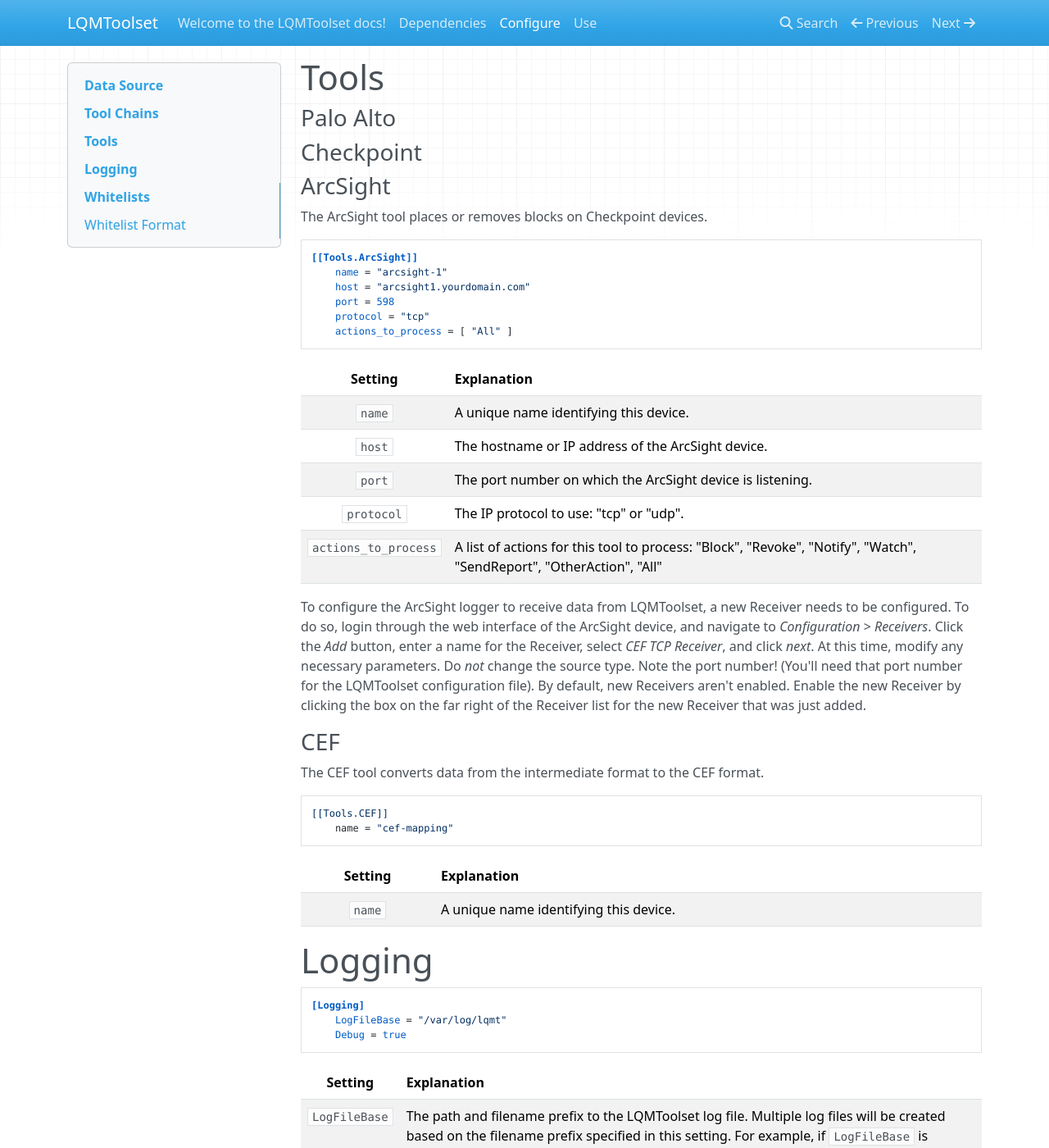
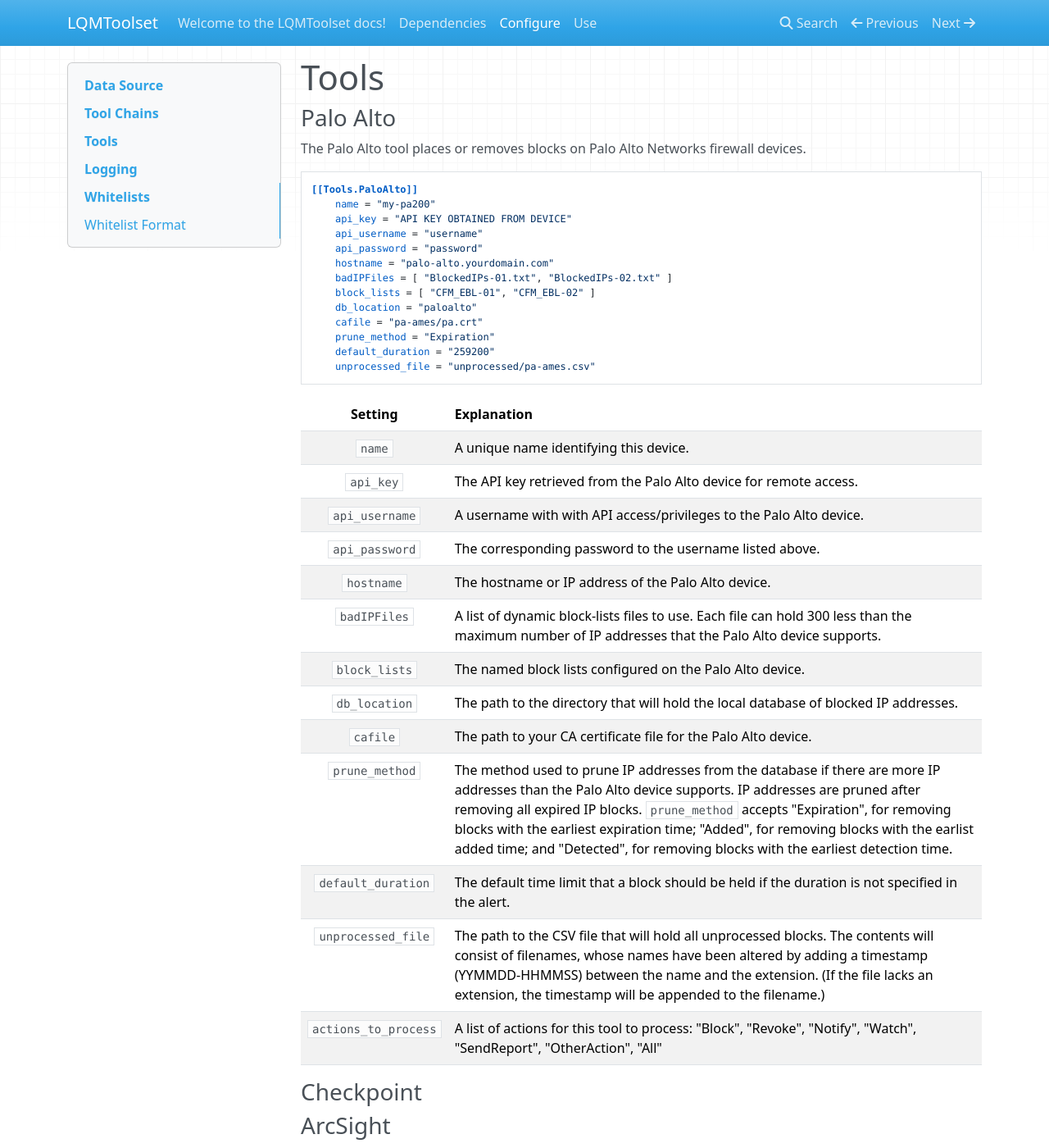
Before and after one commit to anl-cyberscience/LQMToolset, an MkDocs documentation site: the page built from docs/configure.md, in a window 1280 px wide and 1400 px high, scrolled down 987 px. Shown: the whole window at 82% size. Built offline with MkDocs 1.6.1, drawn with Linux system fonts in a browser that asks for light colours; nearby versions of some CDN libraries; old or Windows-style settings are respelled for this version of MkDocs.

Commit message:
add palo alto configuration in configure docs

```diff
--- a/docs/configure.md
+++ b/docs/configure.md
@@ -30,6 +30,37 @@
 # Tools
 
 ### Palo Alto
+The Palo Alto tool places or removes blocks on Palo Alto Networks firewall devices.
+
+    [[Tools.PaloAlto]]
+        name = "my-pa200"
+        api_key = "API KEY OBTAINED FROM DEVICE"
+        api_username = "username"
+        api_password = "password"
+        hostname = "palo-alto.yourdomain.com"
+        badIPFiles = [ "BlockedIPs-01.txt", "BlockedIPs-02.txt" ]
+        block_lists = [ "CFM_EBL-01", "CFM_EBL-02" ]
+        db_location = "paloalto"
+        cafile = "pa-ames/pa.crt"
+        prune_method = "Expiration"
+        default_duration = "259200"
+        unprocessed_file = "unprocessed/pa-ames.csv"
+
+Setting              | Explanation
+:------------------: | :----------
+`name`               | A unique name identifying this device.
+`api_key`            | The API key retrieved from the Palo Alto device for remote access.
+`api_username`       | A username with with API access/privileges to the Palo Alto device.
+`api_password`       | The corresponding password to the username listed above.
+`hostname`           | The hostname or IP address of the Palo Alto device.
+`badIPFiles`         | A list of dynamic block-lists files to use. Each file can hold 300 less than the maximum number of IP addresses that the Palo Alto device supports.
+`block_lists`        | The named block lists configured on the Palo Alto device.
+`db_location`        | The path to the directory that will hold the local database of blocked IP addresses.
+`cafile`             | The path to your CA certificate file for the Palo Alto device.
+`prune_method`       | The method used to prune IP addresses from the database if there are more IP addresses than the Palo Alto device supports. IP addresses are pruned after removing all expired IP blocks. `prune_method` accepts "Expiration", for removing blocks with the earliest expiration time; "Added", for removing blocks with the earlist added time; and "Detected", for removing blocks with the earliest detection time.
+`default_duration`   | The default time limit that a block should be held if the duration is not specified in the alert.
+`unprocessed_file`   | The path to the CSV file that will hold all unprocessed blocks. The contents will consist of filenames, whose names have been altered by adding a timestamp (YYMMDD-HHMMSS) between the name and the extension. (If the file lacks an extension, the timestamp will be appended to the filename.)
+`actions_to_process` | A list of actions for this tool to process: "Block", "Revoke", "Notify", "Watch", "SendReport", "OtherAction", "All"
 
 ### Checkpoint
 
```
